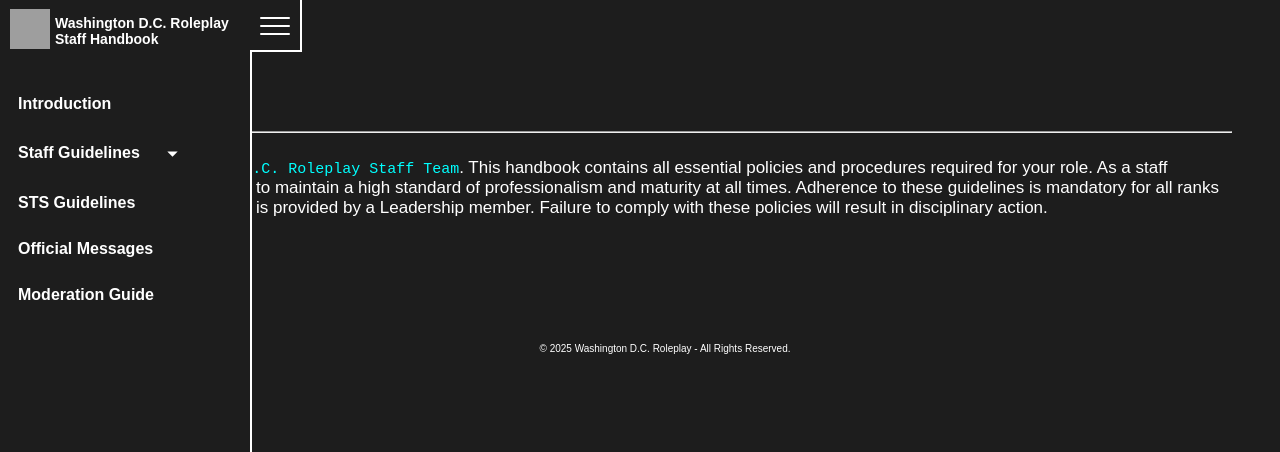
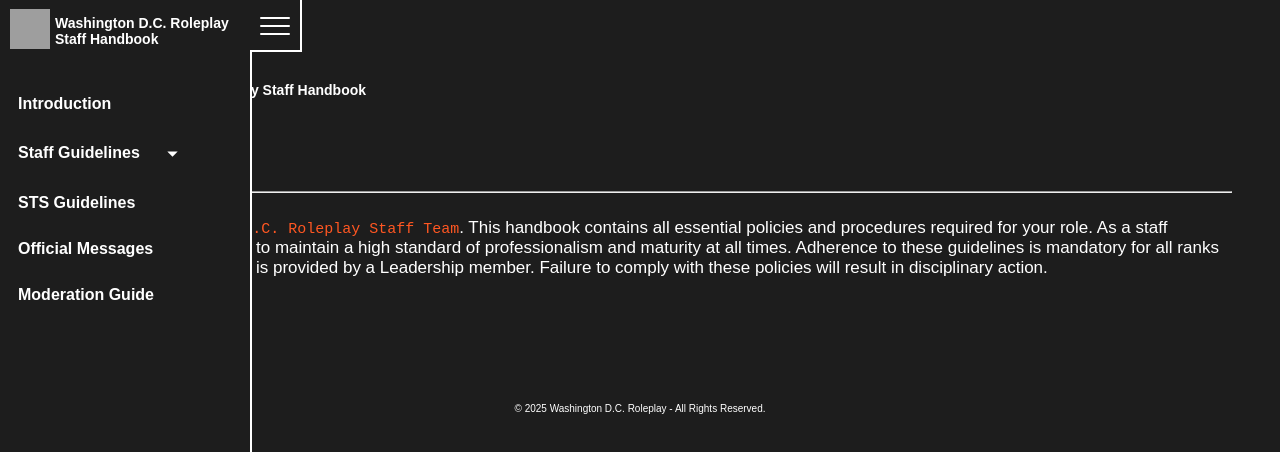
Before and after one commit to Elvis6190/showcase, a plain HTML site: page index.html in a window 1280 px wide. Shown: the top 452 px of the page. Drawn offline with Linux system fonts and the light colour scheme; grey boxes are pictures that could not be loaded.

Commit message:
Update index.html

```diff
--- a/index.html
+++ b/index.html
@@ -1,4 +1,3 @@
-<!-- Color Palette: #121212; #B0B0B0; #E0E0E0; #444444 (Sub #333333); #888888 -->
 <!DOCTYPE html>
 <html lang="en">
 <head>
@@ -20,7 +19,7 @@
             transform: translateX(0); /* Show by default */
             transition: transform 0.3s ease; /* Smooth transition */
             border-right: 2px solid white; /* Shorthand: width, style, color */
-            margin-top: -70px;
+            margin-top: 0px;
         }
         .navbar.hidden {
             transform: translateX(-100%); /* Hide the navbar */
@@ -112,11 +111,11 @@
             width: 30px;
             height: 30px;
             text-align: left;
-            margin-left: 30px
+            margin-left: none;
         }
         .author-server-container {
             display: flex;
-            margin-left: auto;
+            margin-left: none;
             margin-right: auto;
             border: none;
             width: 1000px;
@@ -138,9 +137,8 @@
             display: flex; /* Flexbox for centering */
             align-items: center; /* Center vertically */
             justify-content: center; /* Center horizontally */
-            transition: margin-left 0.3s ease; /* Smooth transition for content */
-            margin-right: auto; /* Initial space for navigation */
-            margin-left: auto; /* Initial space for navigation */
+            margin-right: 50px; /* Initial space for navigation */
+            margin-left: 50px; /* Initial space for navigation */
         }
         .navbar-toggle-btn {
             cursor: pointer;
@@ -227,12 +225,12 @@
 
 <!-- Main Content -->
 <!-- Author -->
-<!--<div class="main-content">
+<div class="main-content">
     <div class="author-server-container">
         <img class="author-server-logo" src="https://cdn.discordapp.com/attachments/1392661242245546004/1415148298918035576/Main_Logo.png?ex=68cab8ce&is=68c9674e&hm=ec86a647df9d5d98592bc33ee569dcb290d1d23f7349d0283ec4b39f638d18e8" alt="Washington D.C. Roleplay Server Logo"/>
         <h6 class="author-server-name">Washington D.C. Roleplay Staff Handbook</h6>
     </div>
-</div>-->
+</div>
 
 <style>
 	.title {
@@ -243,7 +241,7 @@
         text-align: left;
         align-items: center;
         justify-content: left;
-        margin-top: 70px;
+        margin-top: 20px;
         color: white;
     }
     .body-line {
@@ -269,7 +267,7 @@
     }
     .footer{
     	margin-left: 50px;
-        margin-right: auto;
+        margin-right: 50px;
         width: auto;
         height: 40px;
         text-align: center;
@@ -281,9 +279,8 @@
     .servername {
         monospace;
     	font-size: 15px;
-        color: #00ffff;
+        color: #FF5722;
     }
-
 </style>
 
 <!-- Title -->
```
